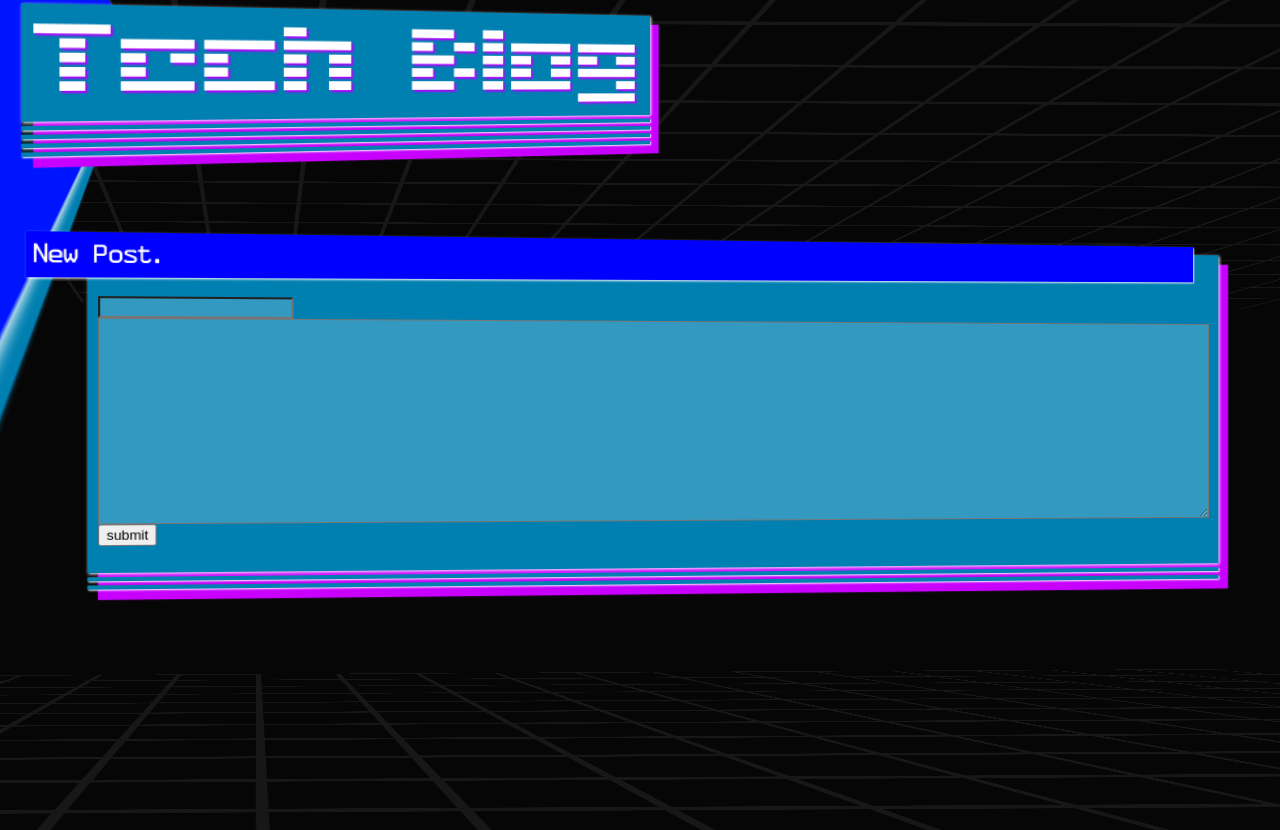
After one commit to platevoltage/Tech-Blog, a Node server app: page /new in a window 1280 px wide. The commit adds this page. Shown: the top 830 px of the page. Run offline with Node 20, Linux system fonts and the light colour scheme; some libraries are stand-ins or nearby versions.

Commit message:
added new post functionality

```diff
--- a/controllers/api/index.js
+++ b/controllers/api/index.js
@@ -1,7 +1,9 @@
 const router = require('express').Router();
 
 const userRoutes = require('./user-routes');
+const postRoutes = require('./post-routes');
 
 router.use('/users', userRoutes);
+router.use('/post', postRoutes);
 
 module.exports = router;
--- a/controllers/home-routes.js
+++ b/controllers/home-routes.js
@@ -39,5 +39,16 @@ router.get('/login', async (req, res) => {
 
 });
 
+router.get('/new', async (req, res) => {
+  try {
+    res.render('new');
+  } catch (err) {
+    res.status(500).json(err);
+  }
+
+
+});
+
+
 
 module.exports = router;
--- a/public/css/style.css
+++ b/public/css/style.css
@@ -200,7 +200,15 @@ a {
     color: inherit;
 
 }
+textarea, .form-input {
+    background-color: #ffffff33;
+    color: #ffffff;
+}
+textarea {
+    width:100%;
+    height:200px;
 
+}
 
 
 @font-face {
--- /dev/null
+++ b/views/new.handlebars
@@ -0,0 +1,21 @@
+        <div class="container">
+
+            <div class="blog">
+                <div class="title">
+                    New Post.
+                </div>
+
+                <form action="/api/post/">
+                    <input name="title" class="form-input" type="text" id="title" />
+                    <textarea name="body"></textarea>
+                    <button class="btn btn-primary" type="submit">submit</button>
+                </form>
+
+
+
+
+            </div>
+            <div class="stripe"></div>
+            <div class="stripe"></div>
+
+        </div>
```
Also changed, not shown: controllers/api/post-routes.js (added, +23 -0 lines).
